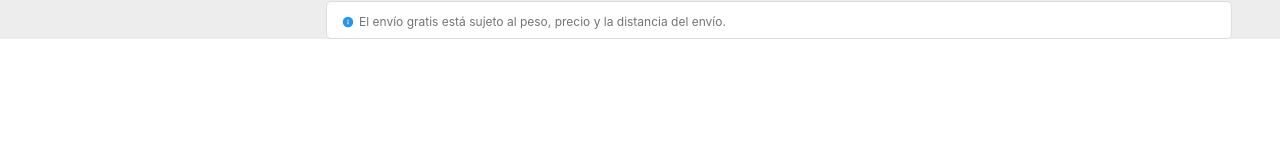
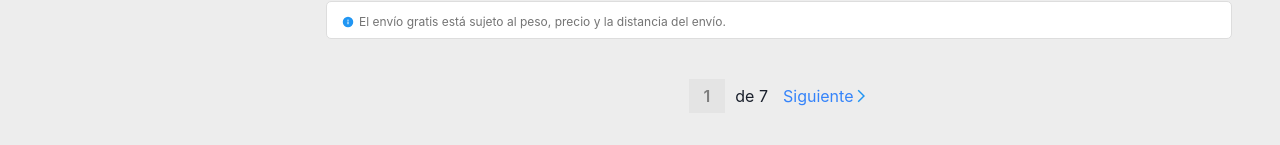
Before and after one commit to CodemiaClub/mercado-libre, a React (Create React App) app: page / in a window 1280 px wide. Shown: the part 2906-3051 px from the top of the page. Before the commit the page ends 2945 px from the top, so only its background shows below. Built offline with nearby package versions, Linux system fonts and the light colour scheme.

Commit message:
se agrega componente PagesProducts

```diff
--- /dev/null
+++ b/src/componentes/Main/PagesProducts.jsx
@@ -0,0 +1,14 @@
+import '../../hojas-de-estilo/Styles-Main/PagesProducts.css';
+import { FcNext } from "react-icons/fc";
+
+function PagesProducts(){
+  return(
+    <div className="container-PagesProducts">
+      <p>1</p>
+      <p>de 7</p>
+      <p className='siguien'>Siguiente</p>
+      <FcNext />
+    </div>
+  )
+}
+export default PagesProducts;
--- a/src/componentes/Main/ProductsMain.jsx
+++ b/src/componentes/Main/ProductsMain.jsx
@@ -1,5 +1,6 @@
 import '../../hojas-de-estilo/Styles-Main/ProductsMain.css';
 import Caveat from './Caveat';
+import PagesProducts from './PagesProducts';
 import Product from './Product';
 
 function Products() {
@@ -97,6 +98,7 @@ function Products() {
                     descripción='Impresora a color multifunción HP Ink Tank 315 negra 200V - 240V' />
             </div>
             <Caveat />
+            <PagesProducts />
         </div>
     )
 }
--- /dev/null
+++ b/src/hojas-de-estilo/Styles-Main/PagesProducts.css
@@ -0,0 +1,29 @@
+.container-PagesProducts{
+    display: flex;
+    justify-content: center;
+    margin: 40px 8px 40px 8px;
+    align-items: center;
+}
+
+.container-PagesProducts p:first-child{
+    background-color: rgba(0,0,0,.04);
+    color: rgba(0,0,0,.45);
+    font-weight: 600;
+    padding: 5px 15px;
+    margin-right: 10px;
+    cursor: pointer;
+}
+
+.siguien{
+   margin-left: 10px;
+   color: #3483fa;
+   margin-left: 15px;
+   cursor: pointer;
+}
+
+
+
+.siguien:hover{
+    background-color: #d6d6d6;
+    padding: 5px 15px;
+}
```
